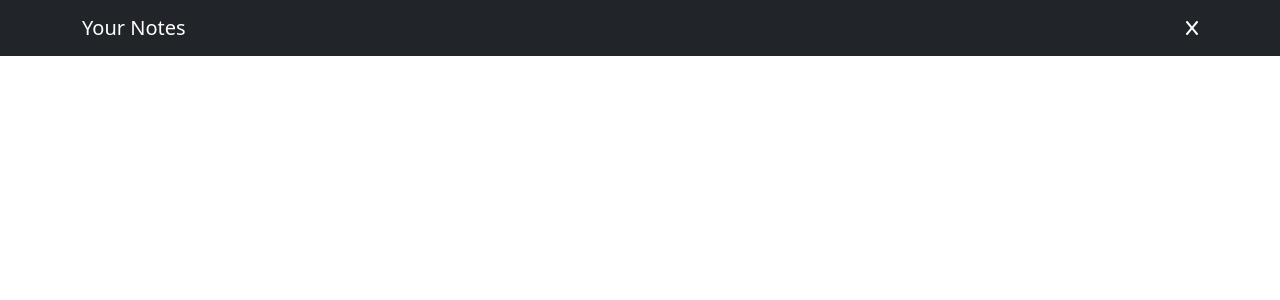
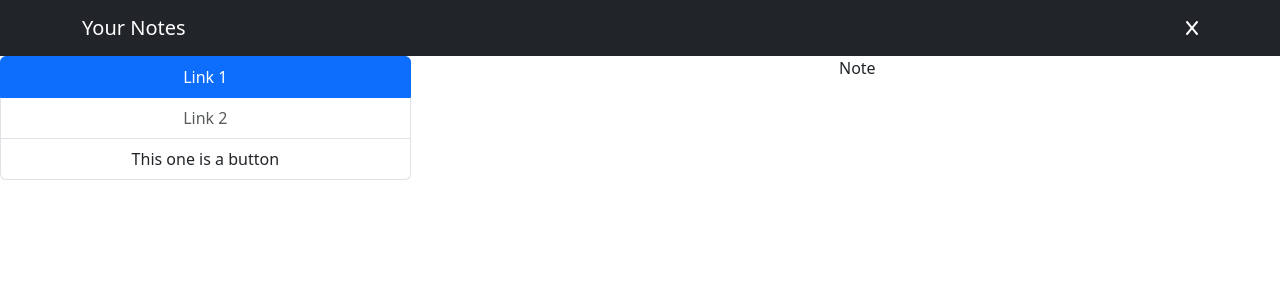
Before and after one commit to FestaMazreku/notes-app, a React (Create React App) app: page / in a window 1280 px wide. Shown: the top 300 px of the page. Built offline with nearby package versions, Linux system fonts and the light colour scheme.

Commit message:
Created CategoryList & NoteList components

```diff
--- /dev/null
+++ b/src/components/CategoryList.js
@@ -0,0 +1,24 @@
+import React from 'react';
+import { ListGroup } from 'react-bootstrap';
+
+function CategoryList() {
+  const alertClicked = () => {
+    alert('You clicked the third ListGroupItem');
+  };
+
+  return (
+    <ListGroup defaultActiveKey="#link1">
+      <ListGroup.Item action href="#link1">
+        Link 1
+      </ListGroup.Item>
+      <ListGroup.Item action href="#link2" disabled>
+        Link 2
+      </ListGroup.Item>
+      <ListGroup.Item action onClick={alertClicked}>
+        This one is a button
+      </ListGroup.Item>
+    </ListGroup>
+  );
+}
+
+export default CategoryList;
--- a/src/components/Home.js
+++ b/src/components/Home.js
@@ -1,10 +1,21 @@
 import React from "react";
 import NavbarNotes from "./Navbar";
+import CategoryList from "./CategoryList";
+import NoteList from "./NoteList";
+import { Row, Col } from "react-bootstrap";
 
 function Home() {
     return (
         <div>
             <NavbarNotes />
+            <Row>
+                <Col lg={4} md={4} sm={6} xs={6}>
+                    <CategoryList />
+                </Col>
+                <Col lg={8} md={8} sm={6} xs={6}>
+                    <NoteList />
+                </Col>
+            </Row>
         </div>
     )
 }
--- a/src/components/Navbar.js
+++ b/src/components/Navbar.js
@@ -1,7 +1,7 @@
 import React from "react";
-import {Container, Navbar} from "react-bootstrap";
-import {faX} from "@fortawesome/free-solid-svg-icons";
-import {FontAwesomeIcon} from "@fortawesome/react-fontawesome";
+import { Container, Navbar } from "react-bootstrap";
+import { faX } from "@fortawesome/free-solid-svg-icons";
+import { FontAwesomeIcon } from "@fortawesome/react-fontawesome";
 
 const NavbarNotes = () => {
     return (
--- /dev/null
+++ b/src/components/NoteList.js
@@ -0,0 +1,11 @@
+import React from "react";
+
+const NoteList = () => {
+    return (
+        <div>
+            <p>Note</p>
+        </div>
+    );
+}
+
+export default NoteList;
```
Also changed, not shown: src/components/CreateNote.js (added, +11 -0 lines).
